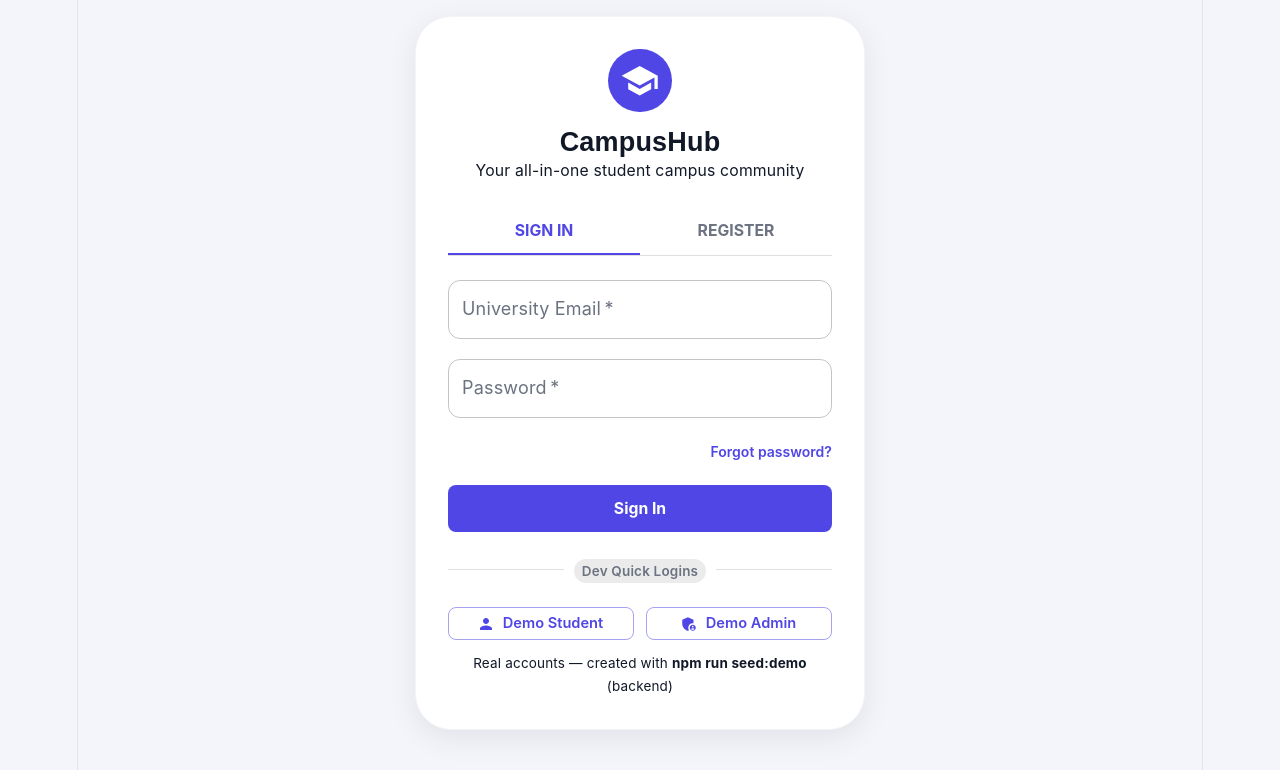
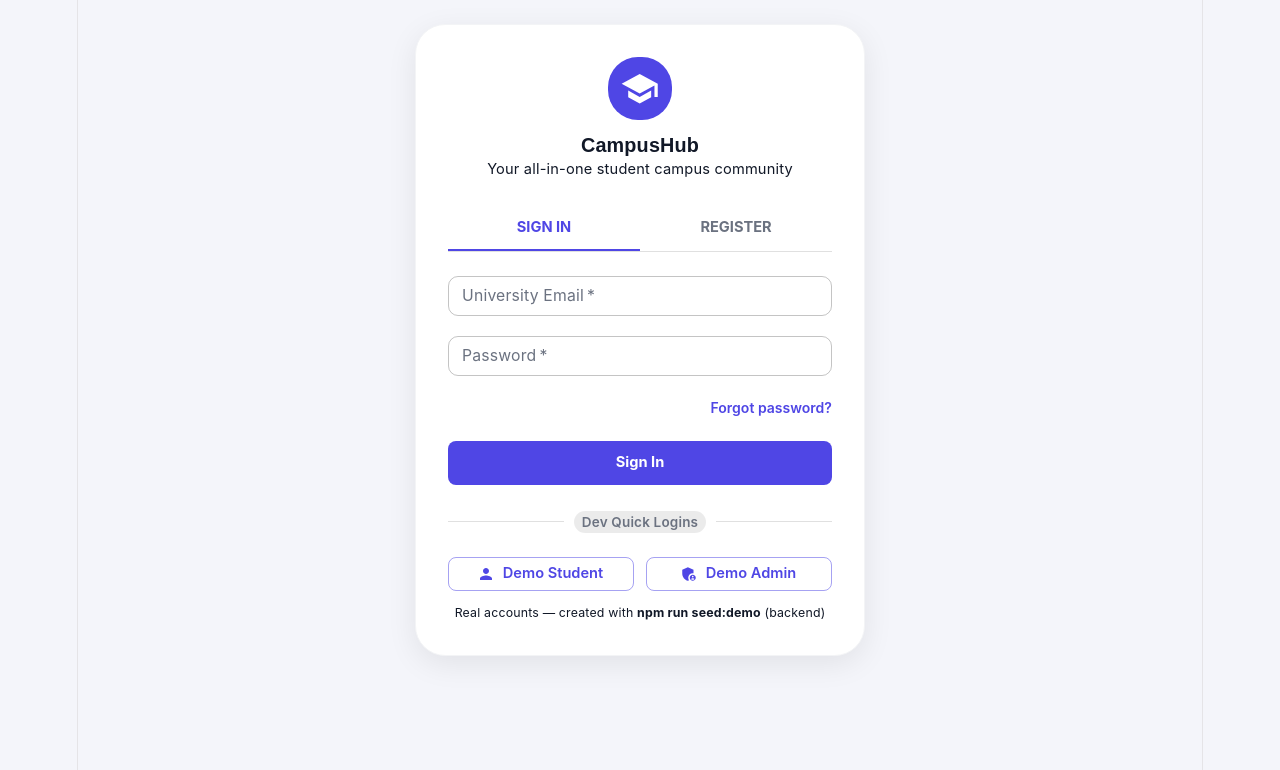
Before and after one commit to ahmed-abdullah-06/campushub-frontend, a React app: page / in a window 1280 px wide. Shown: the top 770 px of the page. Built offline with nearby package versions, Linux system fonts and the light colour scheme; no server answers; the HTML template or start-up script is replaced by a standard one.

Commit message:
adding and modify theme of modules

```diff
--- a/src/theme/theme.js
+++ b/src/theme/theme.js
@@ -23,26 +23,40 @@ const theme = createTheme({
       secondary: '#6B7280',
     },
   },
+  // Compact scale: MUI's defaults render quite large on a laptop; these sizes
+  // keep everything readable but noticeably denser and "normal".
   typography: {
     fontFamily: "'Inter', -apple-system, BlinkMacSystemFont, sans-serif",
-    h1: { fontFamily: "'Outfit', sans-serif", fontWeight: 700 },
-    h2: { fontFamily: "'Outfit', sans-serif", fontWeight: 700 },
-    h3: { fontFamily: "'Outfit', sans-serif", fontWeight: 600 },
-    h4: { fontFamily: "'Outfit', sans-serif", fontWeight: 600 },
-    h5: { fontFamily: "'Outfit', sans-serif", fontWeight: 600 },
-    h6: { fontFamily: "'Outfit', sans-serif", fontWeight: 600 },
+    htmlFontSize: 16,
+    h1: { fontFamily: "'Outfit', sans-serif", fontWeight: 700, fontSize: '2rem' },
+    h2: { fontFamily: "'Outfit', sans-serif", fontWeight: 700, fontSize: '1.7rem' },
+    h3: { fontFamily: "'Outfit', sans-serif", fontWeight: 600, fontSize: '1.45rem' },
+    h4: { fontFamily: "'Outfit', sans-serif", fontWeight: 600, fontSize: '1.25rem' },
+    h5: { fontFamily: "'Outfit', sans-serif", fontWeight: 600, fontSize: '1.1rem' },
+    h6: { fontFamily: "'Outfit', sans-serif", fontWeight: 600, fontSize: '1rem' },
+    body1: { fontSize: '0.875rem' },
+    body2: { fontSize: '0.8125rem' },
+    subtitle1: { fontSize: '0.875rem' },
+    subtitle2: { fontSize: '0.8125rem' },
+    button: { fontSize: '0.8125rem' },
+    caption: { fontSize: '0.6875rem' },
+    overline: { fontSize: '0.625rem' },
   },
   shape: {
-    borderRadius: 12, // Match rounded UI cards
+    borderRadius: 10, // Match rounded UI cards
   },
   components: {
     MuiButton: {
+      defaultProps: {
+        size: 'small',
+      },
       styleOverrides: {
         root: {
           textTransform: 'none',
           borderRadius: '8px',
           fontWeight: 600,
           boxShadow: 'none',
+          paddingInline: 14,
           '&:hover': {
             boxShadow: '0px 2px 4px rgba(79, 70, 229, 0.2)',
           },
@@ -58,11 +72,18 @@ const theme = createTheme({
         },
       },
     },
+    MuiTextField: {
+      defaultProps: {
+        size: 'small',
+      },
+    },
     MuiChip: {
       styleOverrides: {
         root: {
           fontWeight: 600,
           borderRadius: '20px',
+          height: 22,
+          fontSize: '0.75rem',
         },
       },
     },
```
